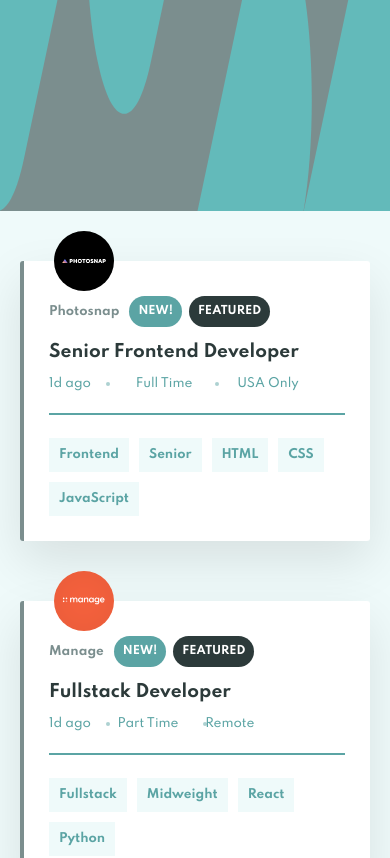
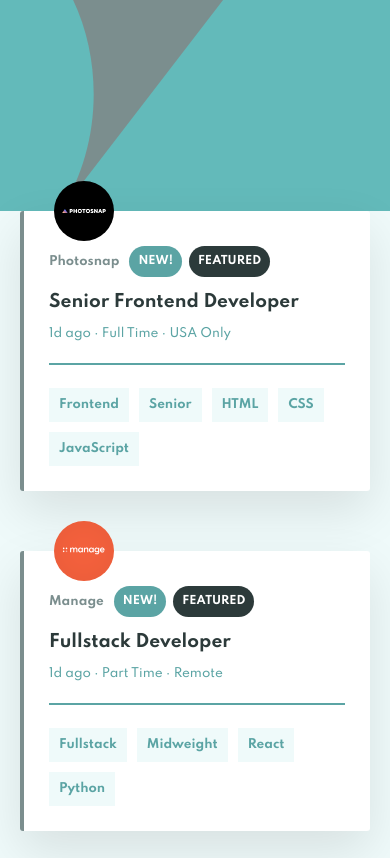
Before and after one commit to SwastikSonkusare/Job-listing-with-filtering, a React (Create React App) app: page / in a window 390 px wide. Shown: the top 858 px of the page. Built offline with nearby package versions, Linux system fonts and the light colour scheme.

Commit message:
fix: responsiveness

```diff
--- a/src/components/Card/Card.js
+++ b/src/components/Card/Card.js
@@ -23,7 +23,10 @@ const Card = () => {
       tags.push(...languages);
     }
 
+
+
     return filters.every((filter) => tags.includes(filter));
+
   };
 
   const handleTagClick = (tag) => {
--- a/src/components/Card/Card.scss
+++ b/src/components/Card/Card.scss
@@ -3,10 +3,10 @@
 
 .card {
     background-color: $light-grayish-cyan-primary;
-    padding: 0 7rem 7rem 7rem;
+    padding: 0 7rem 7rem;
 
     @media only screen and (max-width: 62.5em) {
-        padding: 5rem 2rem 2rem 2rem;
+        padding: 0 2rem 2rem;
     }
 
     &__container {
@@ -125,31 +125,6 @@
         font-weight: 500;
     }
 
-    &__posted-at,
-    &__contract,
-    &__location {
-        position: relative;
-        font-size: inherit;
-    }
-
-    &__posted-at,
-    &__contract {
-
-        &::after {
-            content: "";
-            display: inline-block;
-            background-color: $desaturated-dark-cyan;
-            width: 4px;
-            height: 4px;
-            border-radius: 50%;
-            position: absolute;
-            top: 50%;
-            right: -50%;
-            transform: translate(-50%, -50%);
-            opacity: .5;
-        }
-    }
-
     &__categories {
         margin-top: 3.5rem;
         display: flex;
--- a/src/components/Header/Header.scss
+++ b/src/components/Header/Header.scss
@@ -6,4 +6,8 @@
     background-size: 100% 100%;
     background-repeat: no-repeat;
     height: 25vh;
+
+    @media only screen and (max-width: 31.25em) {
+        background-image: url(../../assets/images/bg-header-mobile.svg);
+    }
 }
--- a/src/components/JobBoard/JobBoard.js
+++ b/src/components/JobBoard/JobBoard.js
@@ -58,11 +58,9 @@ const JobBoard = ({
 
           <h1 className="card__position">{position}</h1>
 
-          <div className="card__content">
-            <small className="card__posted-at">{postedAt}</small>
-            <small className="card__contract">{contract}</small>
-            <small className="card__location">{location}</small>
-          </div>
+          <p className="card__content">
+            {postedAt} &middot; {contract} &middot; {location}
+          </p>
         </div>
       </div>
 
```
